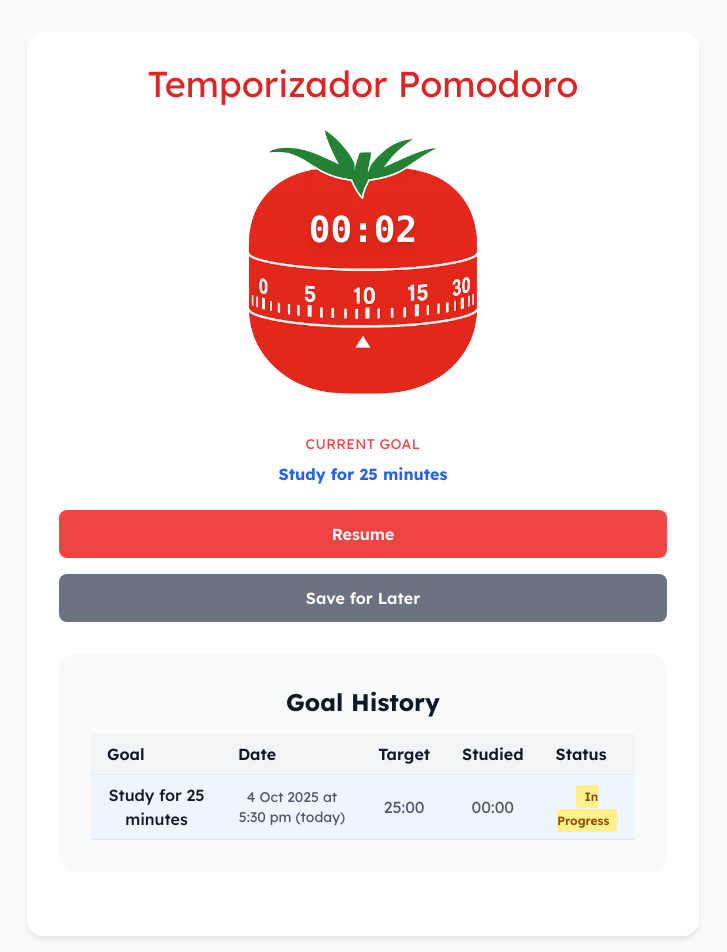
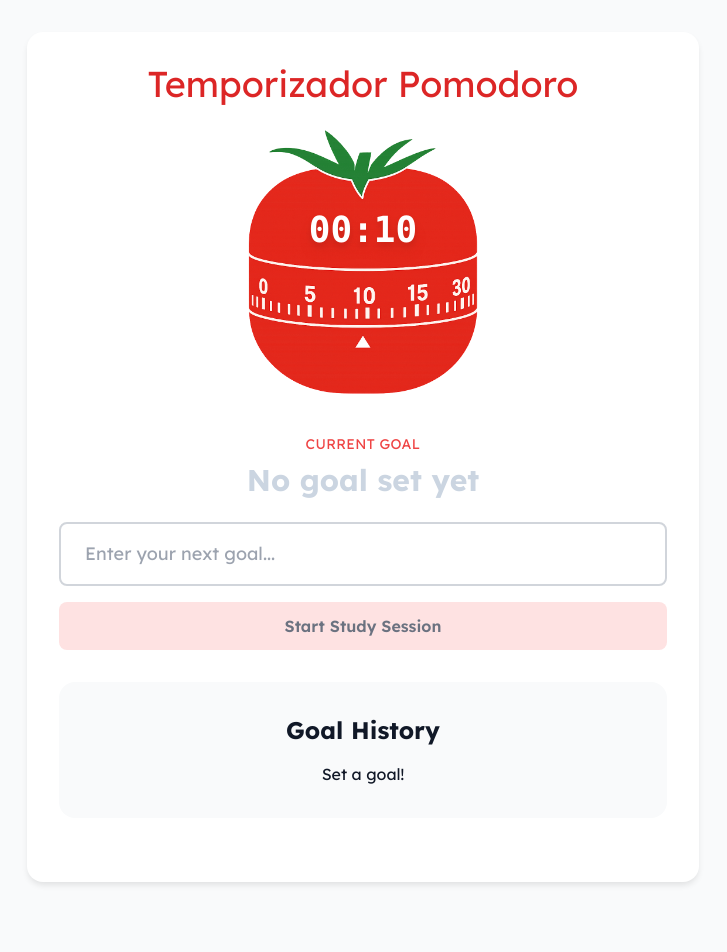
Before and after one commit to martinbearman/pomodoro-study-timer, a Next.js app: page / in a window 1280 px wide. Shown: the top 952 px of the page, without its empty margins (277-1004 px from the left). After the commit the page ends 914 px from the top, so only its background shows below. Built offline with nearby package versions, Linux system fonts and the light colour scheme.

Commit message:
Simply the UI and goal setting proces. Change reducers to reflect this.

```diff
--- a/app/components/Goal/GoalHistory.tsx
+++ b/app/components/Goal/GoalHistory.tsx
@@ -1,32 +1,35 @@
 'use client'
 
-import {useState} from 'react'
-import {useAppSelector, useAppDispatch} from '@/store/hooks'
-import { formatTime, formatTimeStamp, isToday} from '@/lib/utils'
-import { Goal } from '@/store/slices/goalSlice'
-import { switchCurrentGoal, setGoal } from '@/store/slices/goalSlice'
+import { useState } from 'react'
+import { useAppSelector, useAppDispatch } from '@/store/hooks'
+import { formatTime, formatTimeStamp, isToday } from '@/lib/utils'
+import { setCurrentGoal } from '@/store/slices/goalSlice'
 import { setTimeRemaining } from '@/store/slices/timerSlice'
 
 export default function GoalHistory() {
-
-    const goals = useAppSelector(state => state.goal.createdGoals)
-    //const [isOpen, setIsOpen] = useState(false)
-    // const [expandedId, setExpandedId] = useState<string | null>(null)
-    const sortedGoals = [...goals].sort((a, b) => b.goalTimeStamp - a.goalTimeStamp)
+  const goals = useAppSelector(state => state.goal.goals)
+  const sessions = useAppSelector(state => state.goal.sessions)
+  const currentGoalId = useAppSelector(state => state.goal.currentGoalId)
   const isRunning = useAppSelector(state => state.timer.isRunning)
   const dispatch = useAppDispatch()
 
-    const handleGoalClick = (goal: Goal) => {
-        if(!(goal.isCurrentGoal && isRunning) && !goal.isCompleted) {
-            // Get the remaining time for the clicked goal
-            const remainingTime = goal.durationSet - goal.durationStudied
+  const sortedGoals = [...goals].sort((a, b) => b.goalTimeStamp - a.goalTimeStamp)
 
-            // Set the current goal to the clicked goal
-            dispatch(switchCurrentGoal(goal.id))
+  const handleGoalClick = (goalId: string) => {
+    // Only allow switching if timer is NOT running
+    if (!isRunning && goalId !== currentGoalId) {
+      // Switch to this goal
+      dispatch(setCurrentGoal(goalId))
 
-            //console.log('goal clicked', goal.id)
-            dispatch(setTimeRemaining(remainingTime))
+      // Reset timer to full duration when switching goals
+      const studyDuration = useAppSelector.getState?.()?.timer?.studyDuration || 1500
+      dispatch(setTimeRemaining(studyDuration))
     }
+  }
+
+  // Count sessions per goal
+  const getSessionCount = (goalId: string) => {
+    return sessions.filter(s => s.goalId === goalId).length
   }
 
   return (
@@ -40,40 +43,30 @@ export default function GoalHistory() {
             <thead>
               <tr className='bg-gray-100'>
                 <th className='px-4 py-2 text-left font-semibold border-b'>Goal</th>
-                                <th className='px-4 py-2 text-left font-semibold border-b'>Date</th>
-                                <th className='px-4 py-2 text-left font-semibold border-b'>Target</th>
-                                <th className='px-4 py-2 text-left font-semibold border-b'>Studied</th>
-                                <th className='px-4 py-2 text-left font-semibold border-b'>Status</th>
+                <th className='px-4 py-2 text-left font-semibold border-b'>Created</th>
+                <th className='px-4 py-2 text-left font-semibold border-b'>Total Time</th>
+                <th className='px-4 py-2 text-left font-semibold border-b'>Sessions</th>
               </tr>
             </thead>
             <tbody>
               {sortedGoals.map((goal, index) => (
                 <tr
                   key={goal.id}
-                                    onClick={() => handleGoalClick(goal)}
+                  onClick={() => handleGoalClick(goal.id)}
                   className={`cursor-pointer hover:opacity-80 ${
-                                        goal.isCompleted
-                                            ? 'bg-green-100'
+                    goal.id === currentGoalId
+                      ? 'bg-blue-200 font-semibold'  // Highlight current goal
                       : index % 2 === 0
                         ? 'bg-blue-50'
                         : 'bg-white'
                   }`}
                 >
-                                    <td className='px-3 py-2 border-b font-medium'>{goal.goalDescription}</td>
+                  <td className='px-3 py-2 border-b'>{goal.goalDescription}</td>
                   <td className='px-3 py-2 border-b text-gray-600 text-sm' suppressHydrationWarning>
                     {formatTimeStamp(goal.goalTimeStamp)} {isToday(goal.goalTimeStamp) ? '(today)' : ''}
                   </td>
-                                    <td className='px-3 py-2 border-b text-gray-600'>{formatTime(goal.durationSet)}</td>
-                                    <td className='px-3 py-2 border-b text-gray-600'>{formatTime(goal.durationStudied)}</td>
-                                    <td className='px-3 py-2 border-b'>
-                                        <span className={`px-2 py-1 rounded text-xs font-semibold ${
-                                            goal.isCompleted
-                                                ? 'bg-green-200 text-green-800'
-                                                : 'bg-yellow-200 text-yellow-800'
-                                        }`}>
-                                            {goal.isCompleted ? 'Completed' : 'In Progress'}
-                                        </span>
-                                    </td>
+                  <td className='px-3 py-2 border-b text-gray-600'>{formatTime(goal.totalTimeStudied)}</td>
+                  <td className='px-3 py-2 border-b text-gray-600'>{getSessionCount(goal.id)}</td>
                 </tr>
               ))}
             </tbody>
@@ -82,5 +75,4 @@ export default function GoalHistory() {
       )}
     </div>
   )
-
 }
--- a/app/components/Goal/GoalInput.tsx
+++ b/app/components/Goal/GoalInput.tsx
@@ -2,23 +2,23 @@
 
 import { useAppDispatch, useAppSelector } from '@/store/hooks';
 import { useState } from 'react';
-import { setGoal, saveGoal } from '@/store/slices/goalSlice';
+import { createGoal, clearCurrentGoal } from '@/store/slices/goalSlice';
 import { start, pause, reset } from '@/store/slices/timerSlice';
-import { current } from '@reduxjs/toolkit';
 
 export default function GoalInput() {
   const dispatch = useAppDispatch();
   const [goalText, setGoalText] = useState('');
-    const studyDuration = useAppSelector(state => state.timer.studyDuration);
   const isRunning = useAppSelector(state => state.timer.isRunning);
+
+  // Get current goal using currentGoalId
+  const currentGoalId = useAppSelector(state => state.goal.currentGoalId);
   const currentGoal = useAppSelector(state =>
-        state.goal.createdGoals.find(goal => goal.isCurrentGoal)
-    )
-    const isButtonDisabled = goalText.trim() === '' && !isRunning;
+    state.goal.goals.find(goal => goal.id === currentGoalId)
+  );
 
   const handleStartSession = () => {
-        dispatch(setGoal({ description: goalText, duration: studyDuration }));
-        dispatch(reset());  // Reset timer first
+    dispatch(createGoal(goalText));  // Just pass the description
+    dispatch(reset());
     dispatch(start());
     setGoalText('');
   }
@@ -31,26 +31,28 @@ export default function GoalInput() {
     dispatch(start());
   }
 
-    const handleSaveGoal = () => {
-        dispatch(saveGoal());
+  const handleSaveForLater = () => {
+    dispatch(clearCurrentGoal());
   }
+
+  const isButtonDisabled = !currentGoal && goalText.trim() === '';
 
   return (
     <div className="w-full max-w-2xl mx-auto space-y-6">
 
-      {/* Current Goal Display - shown when there's an active goal */}
+      {/* Current Goal Display */}
       <div className="text-center">
         <h2 className="text-sm text-red-500 uppercase tracking-wide mb-2">Current Goal</h2>
         {currentGoal
-          ? <p className="text-1xl font-bold text-blue-600">{currentGoal.goalDescription }</p>
-          : <p className="text-3xl font-bold text-slate-300">No goal set yet</p>}
+          ? <p className="text-1xl font-bold text-blue-600">{currentGoal.goalDescription}</p>
+          : <p className="text-3xl font-bold text-slate-300">No goal set yet</p>
+        }
       </div>
 
       {/* Goal Input Section */}
       <div className="space-y-4">
         {!currentGoal && (
           <input
-            disabled={isRunning}
             type="text"
             value={goalText}
             onChange={(e) => setGoalText(e.target.value)}
@@ -63,29 +65,29 @@ export default function GoalInput() {
           onClick={
             isRunning
               ? handlePauseSession
-                : (currentGoal)
+              : currentGoal
                 ? handleResumeSession
                 : handleStartSession
           }
-            disabled={isButtonDisabled && !currentGoal}
+          disabled={isButtonDisabled}
           className="disabled:text-gray-500 disabled:bg-red-100 w-full px-6 py-3 bg-red-500 text-white font-semibold rounded-lg hover:bg-red-800 transition-colors"
         >
           {isRunning
             ? 'Pause'
             : currentGoal
               ? 'Resume'
-                : 'Enter a goal'
+              : 'Start Study Session'
           }
         </button>
 
-        {!isRunning && currentGoal && (
+        {/* {!isRunning && currentGoal && (
           <button
-            onClick={handleSaveGoal}
+            onClick={handleSaveForLater}
             className="w-full px-6 py-3 bg-gray-500 text-white font-semibold rounded-lg hover:bg-gray-600 transition-colors"
           >
             Save for Later
           </button>
-        )}
+        )} */}
       </div>
     </div>
   )
--- a/app/components/Timer/TimerDisplay.tsx
+++ b/app/components/Timer/TimerDisplay.tsx
@@ -6,7 +6,7 @@ import { tick } from '@/store/slices/timerSlice'
 import { useEffect } from 'react'
 
 export default function TimerDisplay() {
-  const { timeRemaining, isRunning, isBreak } = useAppSelector(state => state.timer)
+  const { timeRemaining, isRunning } = useAppSelector(state => state.timer)
   const dispatch = useAppDispatch()
   const formattedTime = formatTime(timeRemaining)
 
@@ -20,9 +20,13 @@ export default function TimerDisplay() {
         }, 1000)
     }
 
-    return () => clearInterval(intervalId as NodeJS.Timeout)
+    return () => {
+      if (intervalId) {
+        clearInterval(intervalId)
+      }
+    }
 
-  }, [isRunning])
+  }, [isRunning, dispatch])
 
   // Play sound when timer reaches 0
   useEffect(() => {
--- a/store/listenerMiddleware.ts
+++ b/store/listenerMiddleware.ts
@@ -1,7 +1,7 @@
 import { createListenerMiddleware } from '@reduxjs/toolkit'
 import type { RootState, AppDispatch } from './store'
 import { tick } from './slices/timerSlice'
-import { completeCurrentGoal } from './slices/goalSlice'
+import { completeSession } from './slices/goalSlice'
 
 // Create the middleware instance
 export const listenerMiddleware = createListenerMiddleware()
@@ -13,13 +13,12 @@ listenerMiddleware.startListening({
   effect: async (action, listenerApi) => {
     const state = listenerApi.getState() as RootState
 
-    if (state.timer.timeRemaining === 0) {
-      // Check if there's a current goal to complete
-      const currentGoal = state.goal.createdGoals.find(g => g.isCurrentGoal)
-
-      if (currentGoal && !currentGoal.isCompleted) {
-        listenerApi.dispatch(completeCurrentGoal(state.timer.studyDuration))
-      }
+    if (state.timer.timeRemaining === 0 && state.goal.currentGoalId) {
+      // Timer completed - record the session
+      listenerApi.dispatch(completeSession({
+        duration: state.timer.studyDuration,
+        completed: true
+      }))
     }
   },
 })
--- a/store/slices/goalSlice.ts
+++ b/store/slices/goalSlice.ts
@@ -1,139 +1,100 @@
 import { createSlice, PayloadAction } from '@reduxjs/toolkit'
 
 /**
- * Individual Goal Interface
+ * Goal Interface - represents a study goal
  */
 export interface Goal {
-  id: string, // The id of the goal
-  durationSet: number, // The duration set for the goal
-  durationStudied: number, // The time studied for the goal
-  goalDescription: string, // The study goal text
-  isCurrentGoal: boolean, // Sets the current goal to True otherwise it'll be false
-  goalTimeStamp: number // Time and date the goal was created
-  isCompleted: boolean // If the goal was completed (timer ran to zero)
+  id: string
+  goalDescription: string
+  goalTimeStamp: number
+  totalTimeStudied: number
+}
+
+/**
+ * Session Interface - represents an individual Pomodoro session
+ */
+export interface Session {
+  id: string
+  goalId: string
+  sessionDate: number
+  duration: number
+  completed: boolean
 }
 
 /**
  * Goal State Interface
  */
-export interface GoalState {
-  // The description of the current goal
-  createdGoals: Array<Goal>,
-  totalStudyTime: number       // Total time studied in seconds
-  completedSessions: number    // Number of completed study sessions
+interface GoalState {
+  goals: Goal[]
+  sessions: Session[]
+  currentGoalId: string | null   // Which goal is active right now
+  totalStudyTime: number
+  totalSessions: number
 }
 
-/**
- * Set Goal Payload Interface
- */
-
-interface SetGoalPayload {
-  description: string, // The description of the goal
-  duration: number // The duration of the goal in seconds
-}
 /**
  * Initial State
  */
 const initialState: GoalState = {
-  createdGoals: [{
-    id: 'test-goal-1',
-    goalDescription: 'Study for 25 minutes',
-    durationSet: 1500,
-    durationStudied: 0,
-    isCurrentGoal: true,
-    goalTimeStamp: Date.now(),
-    isCompleted: false
-  }],
+  goals: [],
+  sessions: [],
+  currentGoalId: null,
   totalStudyTime: 0,
-  completedSessions: 0
+  totalSessions: 0
 }
 
-/**
- * Goal Slice
- *
- * Manages study goals and session tracking.
- * This is separate from the timer to follow the
- * principle of separating concerns.
- */
 const goalSlice = createSlice({
   name: 'goal',
   initialState,
   reducers: {
-    /**
-     * Set or update the current study goal
-     */
-    setGoal: (state, action: PayloadAction<SetGoalPayload>) => {
-      // Set all goals to not current
-      state.createdGoals.forEach(goal => {
-        goal.isCurrentGoal = false
-      })
-
-      // Set the new goal to current
+    // Create a new goal and set it as current
+    createGoal: (state, action: PayloadAction<string>) => {
       const newGoal = {
         id: crypto.randomUUID(),
-        durationSet: action.payload.duration,
-        durationStudied: 0,
-        goalDescription: action.payload.description,
-        isCurrentGoal: true,
+        goalDescription: action.payload,
         goalTimeStamp: Date.now(),
-        isCompleted: false
+        totalTimeStudied: 0
       }
-      state.createdGoals.push(newGoal)
+      state.goals.push(newGoal)
+      state.currentGoalId = newGoal.id
     },
+    // Set the current goal to the goal with the given id
+    setCurrentGoal: (state, action: PayloadAction<string>) => {
+      state.currentGoalId = action.payload
+    },
+    // Clear the current goal
+    clearCurrentGoal: (state) => {
+      state.currentGoalId = null
+    },
+    // Complete a session
+    completeSession: (state, action: PayloadAction<{ duration: number, completed: boolean }>) => {
+      if (!state.currentGoalId) return
 
-    /**
-     * Mark a session as complete and track stats
-     */
-    completeSession: (state, action: PayloadAction<number>) => {
-      state.completedSessions += 1
-      state.totalStudyTime += action.payload
-    },
+      // Create session record
+      const newSession: Session = {
+        id: crypto.randomUUID(),
+        goalId: state.currentGoalId,
+        sessionDate: Date.now(),
+        duration: action.payload.duration,
+        completed: action.payload.completed
+      }
+      state.sessions.push(newSession)
 
-    /**
-     * Reset all goal data
-     */
-    resetGoal: (state) => {
-      //state.currentGoal = ''
-      state.completedSessions = 0
-      state.totalStudyTime = 0
-    },
+      // Update goal's total time
+      const goal = state.goals.find(g => g.id === state.currentGoalId)
+      if (goal) {
+        goal.totalTimeStudied += action.payload.duration
+      }
 
-    /**
-     * Mark the current goal as completed
-     */
-    completeCurrentGoal: (state, action: PayloadAction<number>) => {
-      state.createdGoals.forEach(goal => {
-        if (goal.isCurrentGoal) {
-          goal.isCompleted = true
-          goal.durationStudied = action.payload
-          goal.isCurrentGoal = false
-        }
-      })
-    },
+      // Update global stats
+      state.totalStudyTime += action.payload.duration
+      state.totalSessions += 1
 
-    // Switch to a different goal
-    switchCurrentGoal: (state, action: PayloadAction<string>) => {
-      // Set all goals to not current
-      state.createdGoals.forEach(goal => {
-        goal.isCurrentGoal = false;
-      });
+      console.trace("completeSession called", action.payload);
 
-      const selectedGoal = state.createdGoals.find(goal => goal.id === action.payload);
-
-      if(selectedGoal && !selectedGoal.isCompleted) {
-        selectedGoal.isCurrentGoal = true;
-      }
-    },
-
-    saveGoal: (state) => {
-      const currentGoal = state.createdGoals.find(goal => goal.isCurrentGoal);
-      if(currentGoal) {
-        currentGoal.isCurrentGoal = false;
-      }
-    },
-
-  },
+    }
+  }
 })
 
-export const { setGoal, completeSession, resetGoal, completeCurrentGoal, switchCurrentGoal, saveGoal } = goalSlice.actions
+export const { createGoal, setCurrentGoal, clearCurrentGoal, completeSession } = goalSlice.actions
 export default goalSlice.reducer
--- a/store/slices/timerSlice.ts
+++ b/store/slices/timerSlice.ts
@@ -22,10 +22,10 @@ interface TimerState {
  * 7 minutes = 420 seconds
  */
 const initialState: TimerState = {
-  timeRemaining: 2,  // 25 minutes in seconds
+  timeRemaining: 10,  // 25 minutes in seconds
   isRunning: false,
   isBreak: false,
-  studyDuration: 2,  // 25 minutes
+  studyDuration: 10,  // 25 minutes
   breakDuration: 420,   // 7 minutes
 }
 
@@ -46,7 +46,7 @@ const timerSlice = createSlice({
      */
     start: (state) => {
       state.isRunning = true;
-      state.timeRemaining = state.studyDuration;
+      //state.timeRemaining = state.studyDuration;
       console.log('Timer started');
     },
 
@@ -73,10 +73,12 @@ const timerSlice = createSlice({
     tick: (state) => {
       if (state.timeRemaining > 0) {
         state.timeRemaining -= 1
-      } else {
-        // Time's up! Auto-pause
-        state.isRunning = false
+        // Stop the timer immediately when reaching 0 to prevent double-firing
+        if (state.timeRemaining === 0) {
+          state.isRunning = false
+        }
       }
+      // If already at 0, do nothing (timer already stopped)
     },
 
     /**
@@ -113,6 +115,10 @@ const timerSlice = createSlice({
         state.timeRemaining = seconds
       }
     },
+
+    setTimeRemaining: (state, action: PayloadAction<number>) => {
+      state.timeRemaining = action.payload
+    },
   },
 })
 
@@ -124,7 +130,8 @@ export const {
   tick,
   toggleMode,
   setStudyDuration,
-  setBreakDuration
+  setBreakDuration,
+  setTimeRemaining
 } = timerSlice.actions
 
 // Export reducer to include in the store
```
Lines whose indentation alone changed are shown as unchanged.
